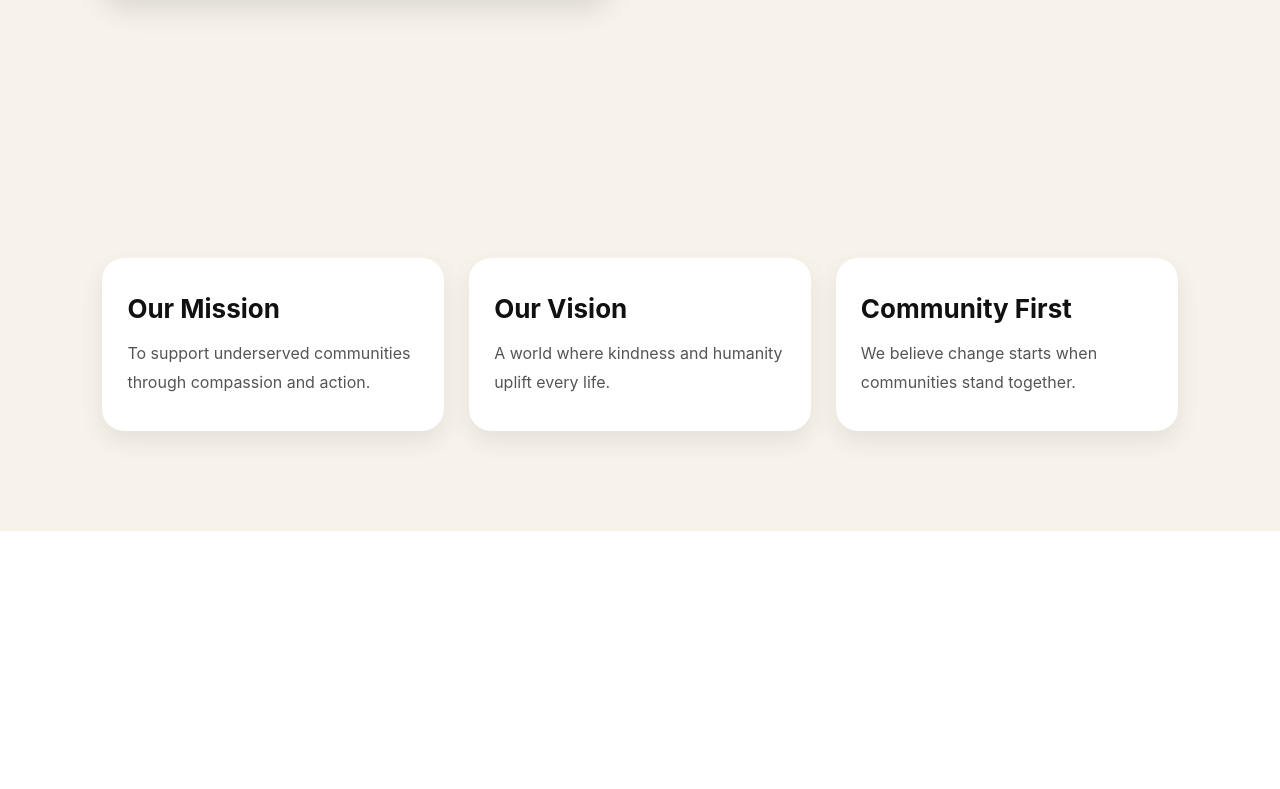
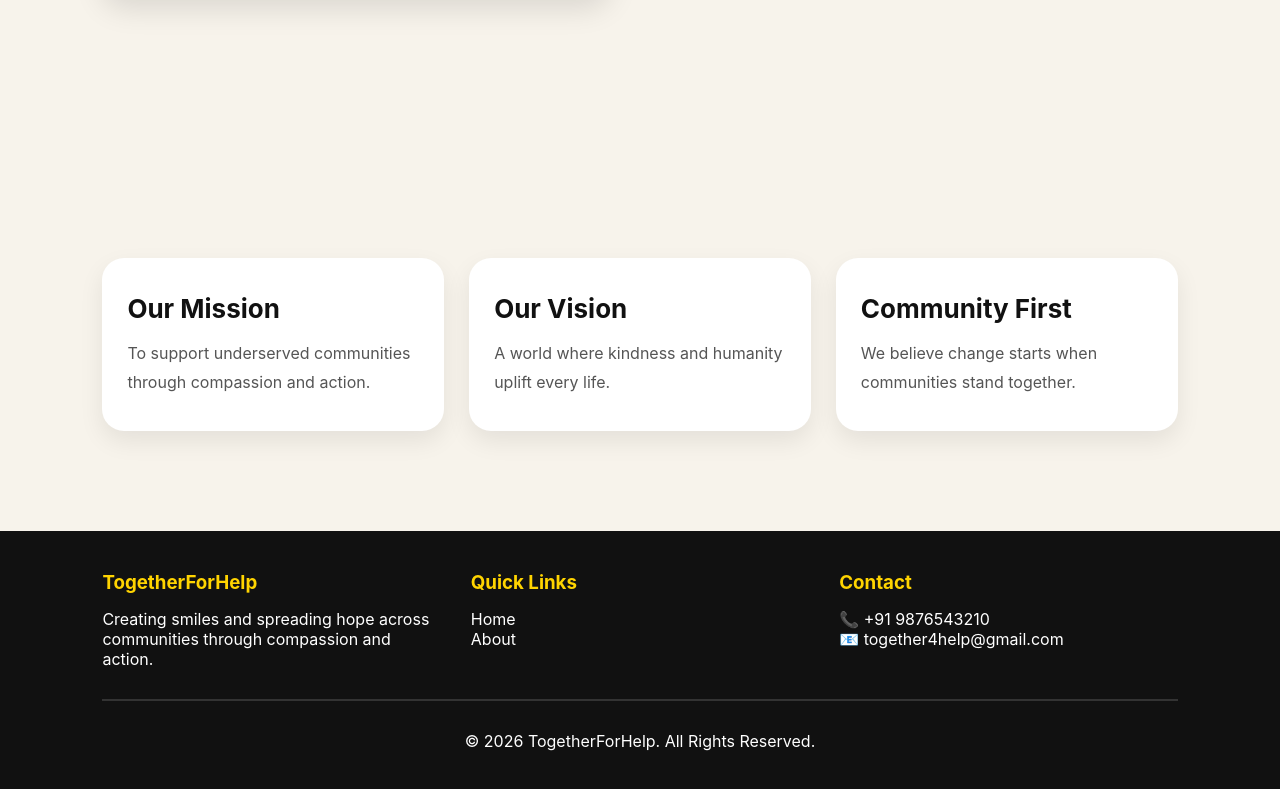
Before and after one commit to gopal8285/togetherforhelp, a React (Vite) app: page /togetherforhelp/about in a window 1280 px wide. Shown: the part 1216-2005 px from the top of the page. Before the commit the page ends 1747 px from the top, so only its background shows below. Built offline with nearby package versions, Linux system fonts and the light colour scheme.

Commit message:
footer add done

```diff
--- a/src/components/Footer.jsx
+++ b/src/components/Footer.jsx
@@ -0,0 +1,63 @@
+function Footer() {
+
+  return (
+
+    <footer id="contact">
+
+      <div className="footer-grid">
+
+        {/* NGO INFO */}
+        <div>
+
+          <h3>TogetherForHelp</h3>
+
+          <p>
+            Creating smiles and spreading hope
+            across communities through
+            compassion and action.
+          </p>
+
+        </div>
+
+        {/* QUICK LINKS */}
+        <div>
+
+          <h3>Quick Links</h3>
+
+          <p><a href="/">Home</a></p>
+          <p><a href="/about">About</a></p>
+
+        </div>
+
+        {/* CONTACT INFO */}
+        <div>
+
+          <h3>Contact</h3>
+
+          <p>📞 +91 9876543210</p>
+
+          <p>
+            📧 together4help@gmail.com
+          </p>
+
+        </div>
+
+      </div>
+
+      <hr />
+
+      <div className="footer-bottom">
+
+        <p>
+          © 2026 TogetherForHelp.
+          All Rights Reserved.
+        </p>
+
+      </div>
+
+    </footer>
+
+  )
+}
+
+export default Footer
--- a/src/pages/About.jsx
+++ b/src/pages/About.jsx
@@ -1,5 +1,6 @@
 import '../styles/style.css'
 import Navbar from "../components/Navbar";
+import Footer from "../components/Footer";
 
 function About() {
 
@@ -118,7 +119,11 @@ function About() {
 
       </div>
 
+      <Footer />
+
     </div>
+
+
 
   )
 }
--- a/src/pages/Home.jsx
+++ b/src/pages/Home.jsx
@@ -1,6 +1,7 @@
 import '../styles/style.css'
 import { Link } from "react-router-dom";
 import Navbar from "../components/Navbar";
+import Footer from "../components/Footer";
 
 function Home() {
 
@@ -355,44 +356,9 @@ function Home() {
       </section>
 
       {/* FOOTER */}
-      <footer id="contact" >
 
-        <div className="footer-grid">
+      <Footer />
 
-          <div>
-
-            <h3>TogetherForHelp</h3>
-
-            <p>
-              Creating smiles and spreading hope
-              across India.
-            </p>
-
-          </div>
-
-          <div>
-
-            <h3>Quick Links</h3>
-
-            <p><a href="#home">Home</a></p>
-            <p><a href="#about">About</a></p>
-            <p><a href="#volunteer">Volunteer</a></p>
-            <p><a href="#donate">Donate</a></p>
-
-          </div>
-
-          <div>
-
-            <h3>Contact</h3>
-
-            <p>📞 +91 9876543210</p>
-            <p>📧 together4help@gmail.com</p>
-
-          </div>
-
-        </div>
-
-      </footer>
 
     </>
   )
```
